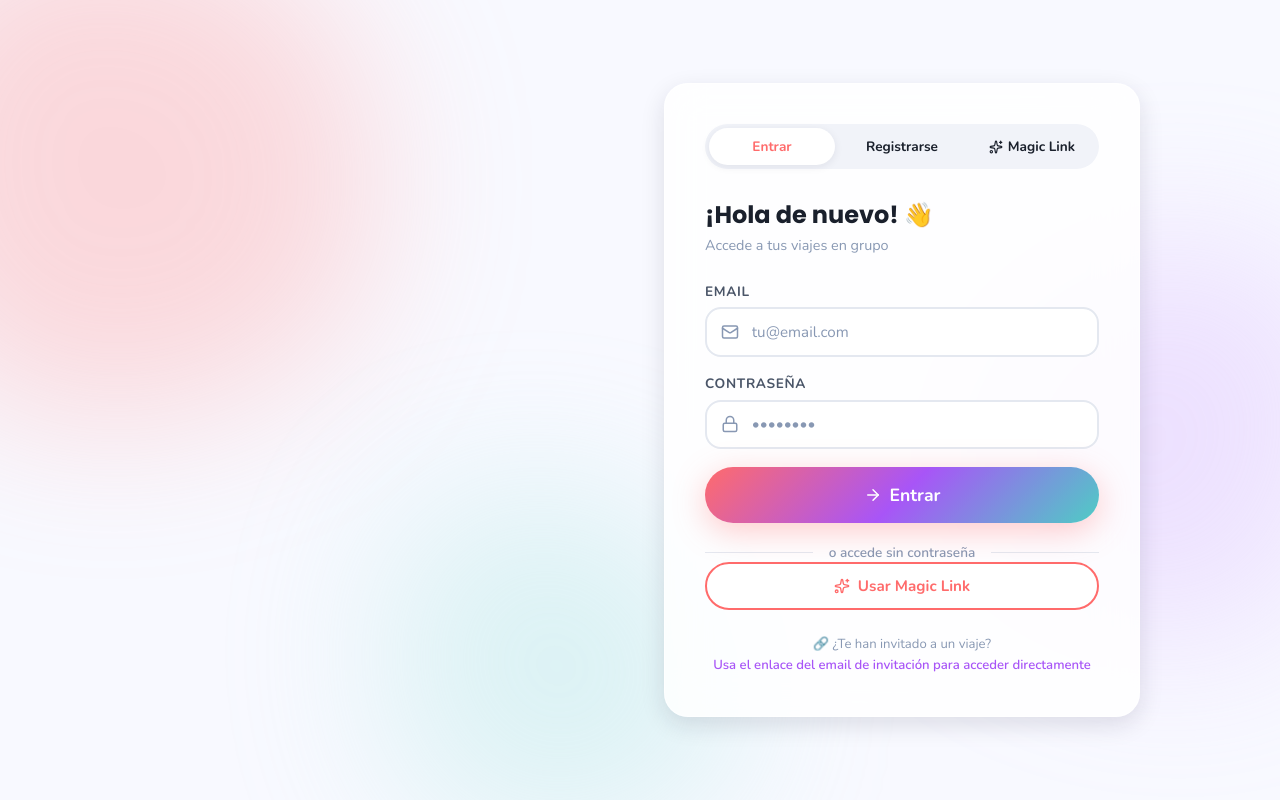
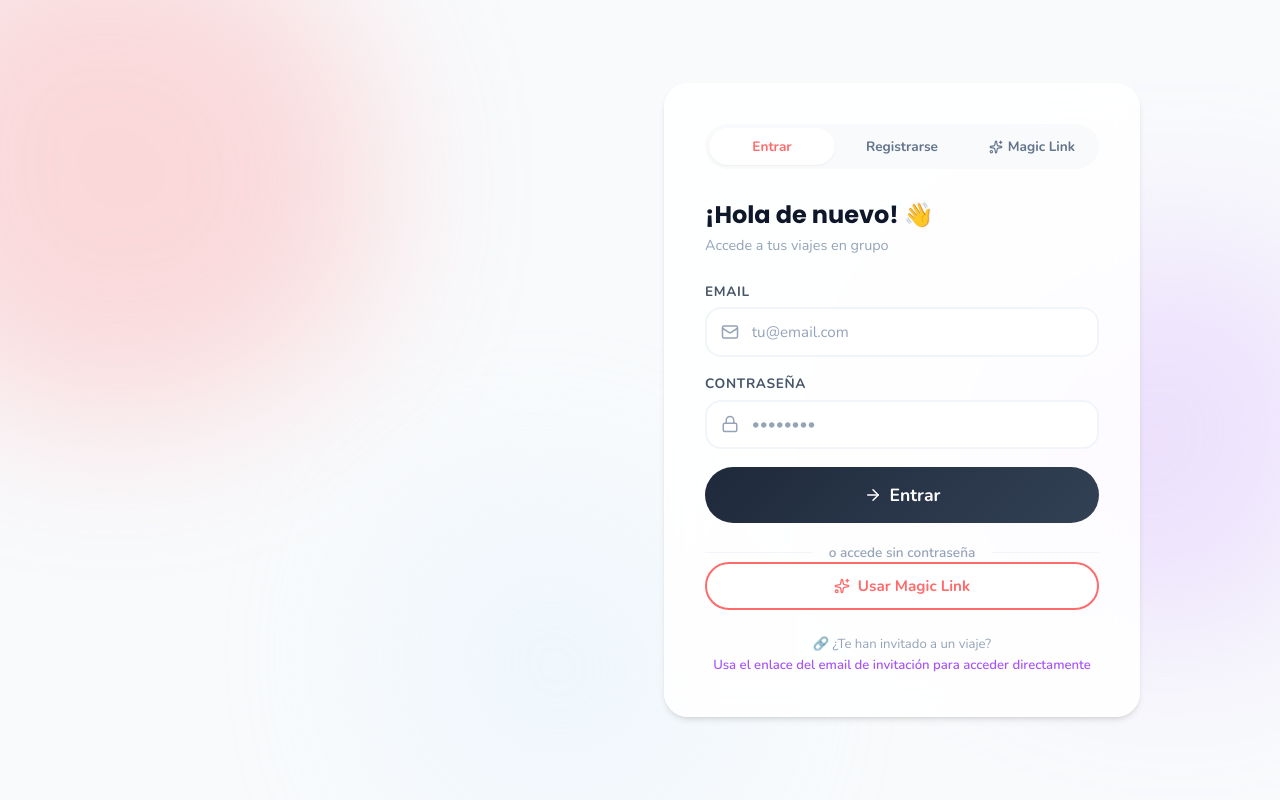
Before and after one commit to melinarivera/TravelMates-App, a React (Vite) app: page /auth in a window 1280 px wide. Built offline with nearby package versions, Linux system fonts and the light colour scheme.

Commit message:
style: refactor color palette and gradients for a more professional UI aesthetic

```diff
--- a/src/index.css
+++ b/src/index.css
@@ -29,28 +29,57 @@
   --gray-50:   #F1F3F9;
   --gray-100:  #E4E8F0;
   --gray-200:  #C8D0E0;
-  --gray-400:  #8898B3;
-  --gray-600:  #4A5568;
-  --gray-900:  #1A202C;
+  /* Brand Colors - Elegant & Neutral */
+  --primary: #2563eb;      /* Royal Blue */
+  --primary-dk: #1d4ed8;
+  --primary-lt: #dbeafe;
+
+  --accent: #f97316;       /* Sunset Orange (Modern accent) */
+  --accent-dk: #ea580c;
+
+  --sky: #0ea5e9;
+  --sky-dk: #0369a1;
+  --sky-lt: #e0f2fe;
+
+  --mint: #10b981;
+  --mint-dk: #047857;
+
+  --slate: #475569;
+  --slate-dk: #1e293b;
+  --slate-lt: #f1f5f9;
 
   /* Gradients */
-  --grad-hero:     linear-gradient(135deg, #FF6B6B 0%, #A855F7 50%, #4ECDC4 100%);
-  --grad-card:     linear-gradient(135deg, rgba(255,107,107,0.12) 0%, rgba(168,85,247,0.08) 100%);
-  --grad-planning: linear-gradient(135deg, #FFE66D, #FF6B6B);
-  --grad-active:   linear-gradient(135deg, #6BCB77, #4ECDC4);
-  --grad-done:     linear-gradient(135deg, #8898B3, #4A5568);
-  --grad-expenses: linear-gradient(135deg, #FF6B6B, #A855F7);
-  --grad-itinerary:linear-gradient(135deg, #4ECDC4, #6BCB77);
-  --grad-members:  linear-gradient(135deg, #A855F7, #FF6B6B);
-  --grad-map:      linear-gradient(135deg, #FFE66D, #4ECDC4);
+  --grad-hero: linear-gradient(135deg, #1e293b 0%, #334155 100%);
+  --grad-primary: linear-gradient(135deg, #2563eb 0%, #0ea5e9 100%);
+  --grad-accent: linear-gradient(135deg, #f97316 0%, #fb923c 100%);
 
-  /* Shadows */
-  --shadow-sm:  0 2px 8px rgba(26,26,46,0.08);
-  --shadow-md:  0 8px 24px rgba(26,26,46,0.12);
-  --shadow-lg:  0 16px 48px rgba(26,26,46,0.16);
-  --shadow-glow-coral: 0 8px 32px rgba(255,107,107,0.35);
-  --shadow-glow-sky:   0 8px 32px rgba(78,205,196,0.35);
-  --shadow-glow-plum:  0 8px 32px rgba(168,85,247,0.35);
+  --grad-members: linear-gradient(135deg, #6366f1 0%, #818cf8 100%);
+  --grad-expenses: linear-gradient(135deg, #059669 0%, #10b981 100%);
+  --grad-itinerary: linear-gradient(135deg, #0284c7 0%, #0ea5e9 100%);
+  --grad-map: linear-gradient(135deg, #475569 0%, #64748b 100%);
+
+  /* UI Colors */
+  --white: #ffffff;
+  --off-white: #f8fafc;
+  --gray-50: #f8fafc;
+  --gray-100: #f1f5f9;
+  --gray-200: #e2e8f0;
+  --gray-300: #cbd5e1;
+  --gray-400: #94a3b8;
+  --gray-500: #64748b;
+  --gray-600: #475569;
+  --gray-700: #334155;
+  --gray-800: #1e293b;
+  --gray-900: #0f172a;
+
+  --error: #ef4444;
+  --success: #10b981;
+
+  /* Elevations */
+  --shadow-sm: 0 1px 2px 0 rgb(0 0 0 / 0.05);
+  --shadow-md: 0 4px 6px -1px rgb(0 0 0 / 0.1), 0 2px 4px -2px rgb(0 0 0 / 0.1);
+  --shadow-lg: 0 10px 15px -3px rgb(0 0 0 / 0.1), 0 4px 6px -4px rgb(0 0 0 / 0.1);
+  --shadow-xl: 0 20px 25px -5px rgb(0 0 0 / 0.1), 0 8px 10px -6px rgb(0 0 0 / 0.1);
 
   /* Typography */
   --font-display: 'Poppins', sans-serif;
```
